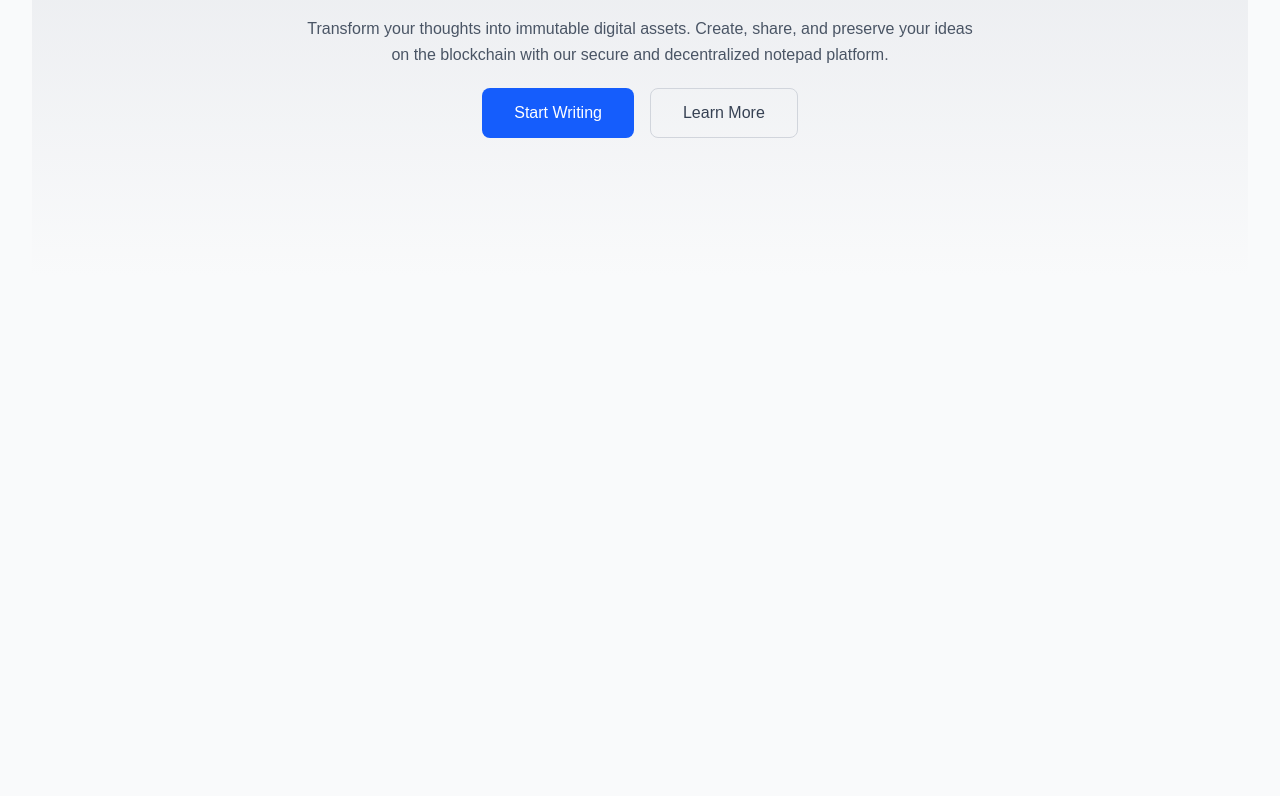
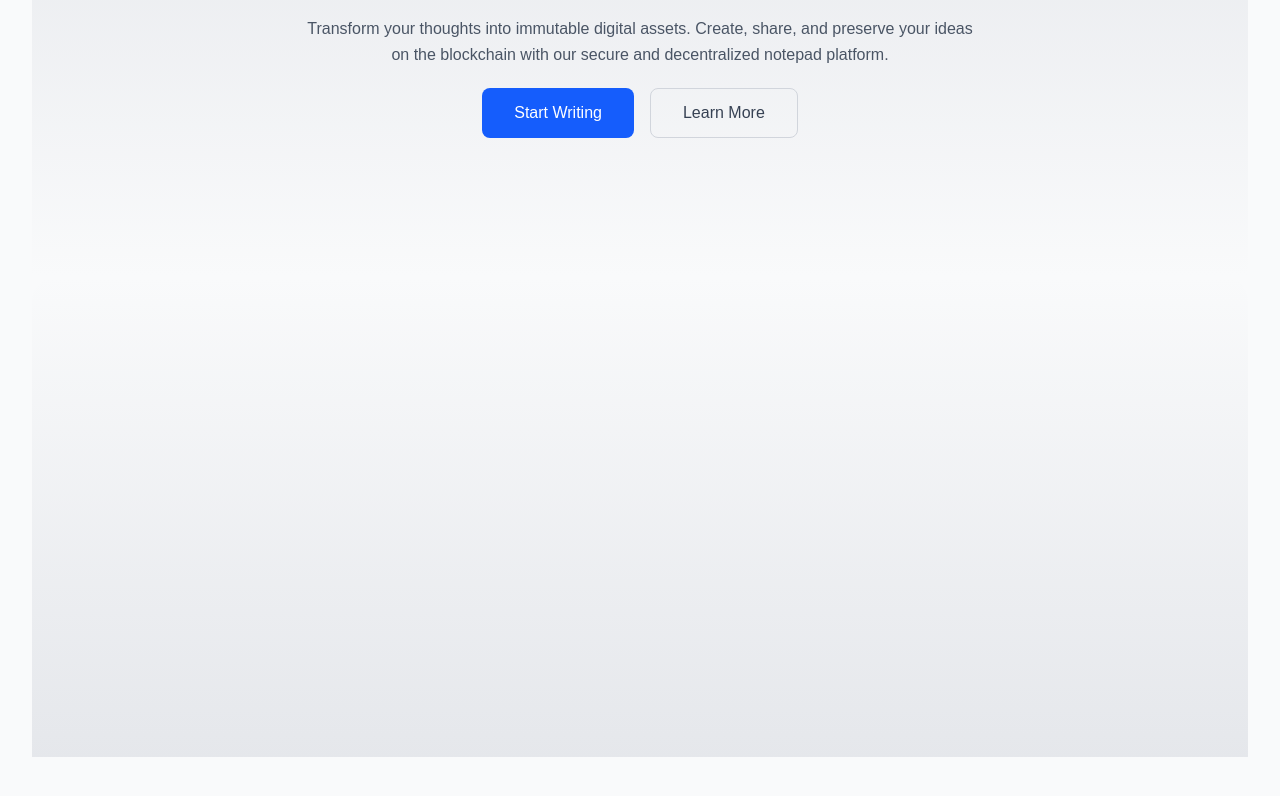
Before and after one commit to OxBryte/public-notepad, a React (Vite) app: page / in a window 1280 px wide. Shown: the part 344-1140 px from the top of the page. Before the commit the page ends 800 px from the top, so only its background shows below. Built offline with nearby package versions, Linux system fonts and the light colour scheme.

Commit message:
feat: update 2025-07-12 00:33:47

```diff
--- a/src/components/features/Note.jsx
+++ b/src/components/features/Note.jsx
@@ -2,6 +2,8 @@ import React from 'react'
 
 export default function Note() {
   return (
-    <div>Note</div>
-  )
+      <div className="w-full min-h-[60dvh] rounded-t-3xl py-20 flex items-center justify-center bg-gradient-to-t from-gray-200 to-transparent">
+
+    </div>
+  );
 }
--- a/src/pages/Home.jsx
+++ b/src/pages/Home.jsx
@@ -1,10 +1,12 @@
 import React from "react";
 import Hero from "../components/features/Hero";
+import Note from "../components/features/Note";
 
 export default function Home() {
   return (
     <div>
       <Hero />
+      <Note />
     </div>
   );
 }
```
